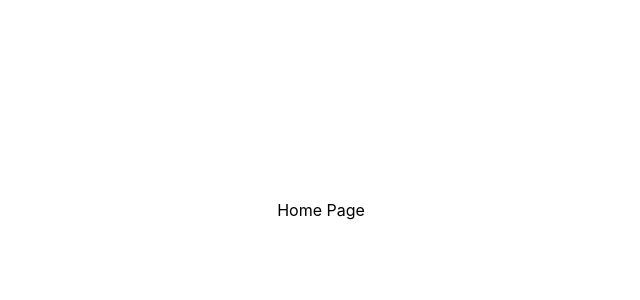
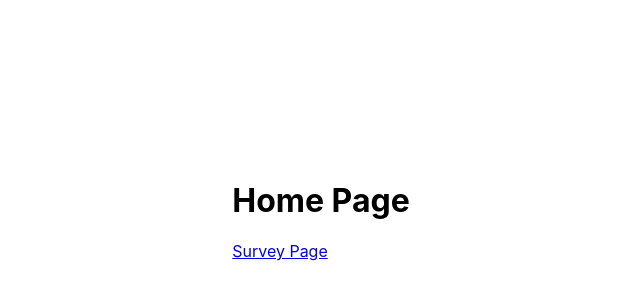
Before and after one commit to Sebsterio/animalysis, a React (Create React App) app in the folder client/: page / in a window 1280 px wide. Shown: the part 190-490 px from the top of the page, without its empty margins (319-959 px from the left). Built offline with nearby package versions, Linux system fonts and the light colour scheme.

Commit message:
add link to survey-page in home-page

```diff
--- a/client/src/components/App/App.jsx
+++ b/client/src/components/App/App.jsx
@@ -1,7 +1,7 @@
 import React from "react";
 import { Switch, Route } from "react-router-dom";
 
-import routes from "./routes";
+import { routes } from "./routes";
 
 import "./App.scss";
 
--- a/client/src/components/App/routes.js
+++ b/client/src/components/App/routes.js
@@ -15,5 +15,3 @@ export const routes = [
 		inNav: true,
 	},
 ];
-
-export default routes;
--- a/client/src/components/Home/Home.jsx
+++ b/client/src/components/Home/Home.jsx
@@ -1,7 +1,13 @@
 import React from "react";
+import { Link } from "react-router-dom";
 
 const Home = () => {
-	return <div>Home Page</div>;
+	return (
+		<div>
+			<h1>Home Page</h1>
+			<Link to="/survey">Survey Page</Link>
+		</div>
+	);
 };
 
 export default Home;
--- a/client/src/components/Survey/Survey.jsx
+++ b/client/src/components/Survey/Survey.jsx
@@ -1,7 +1,7 @@
 import React from "react";
 
 const Survey = ({ surveyData, pageStack }) => {
-	return <div className="survey-page">Survey Page</div>;
+	return <div className="Survey">Survey Page</div>;
 };
 
 export default Survey;
```
